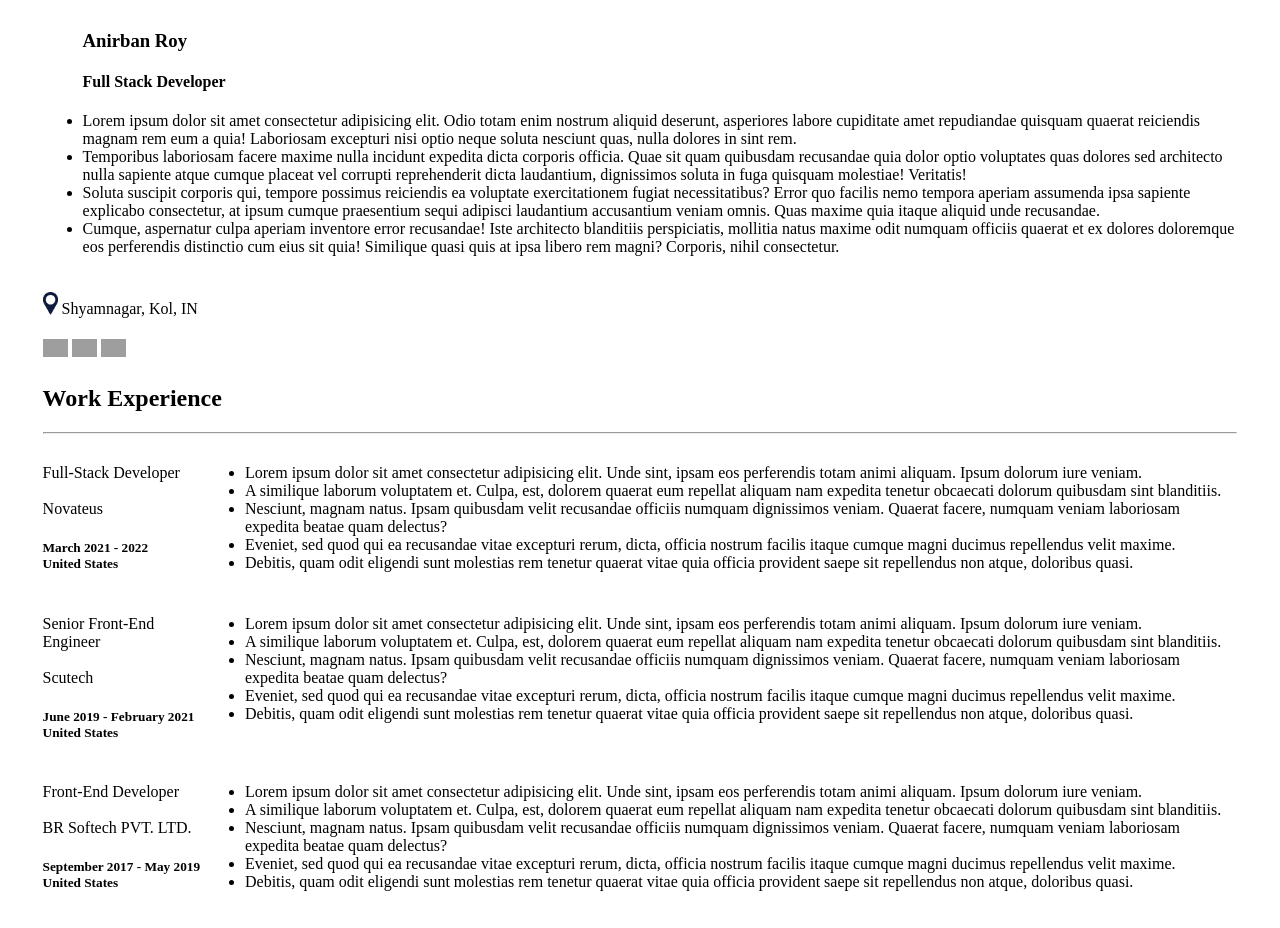
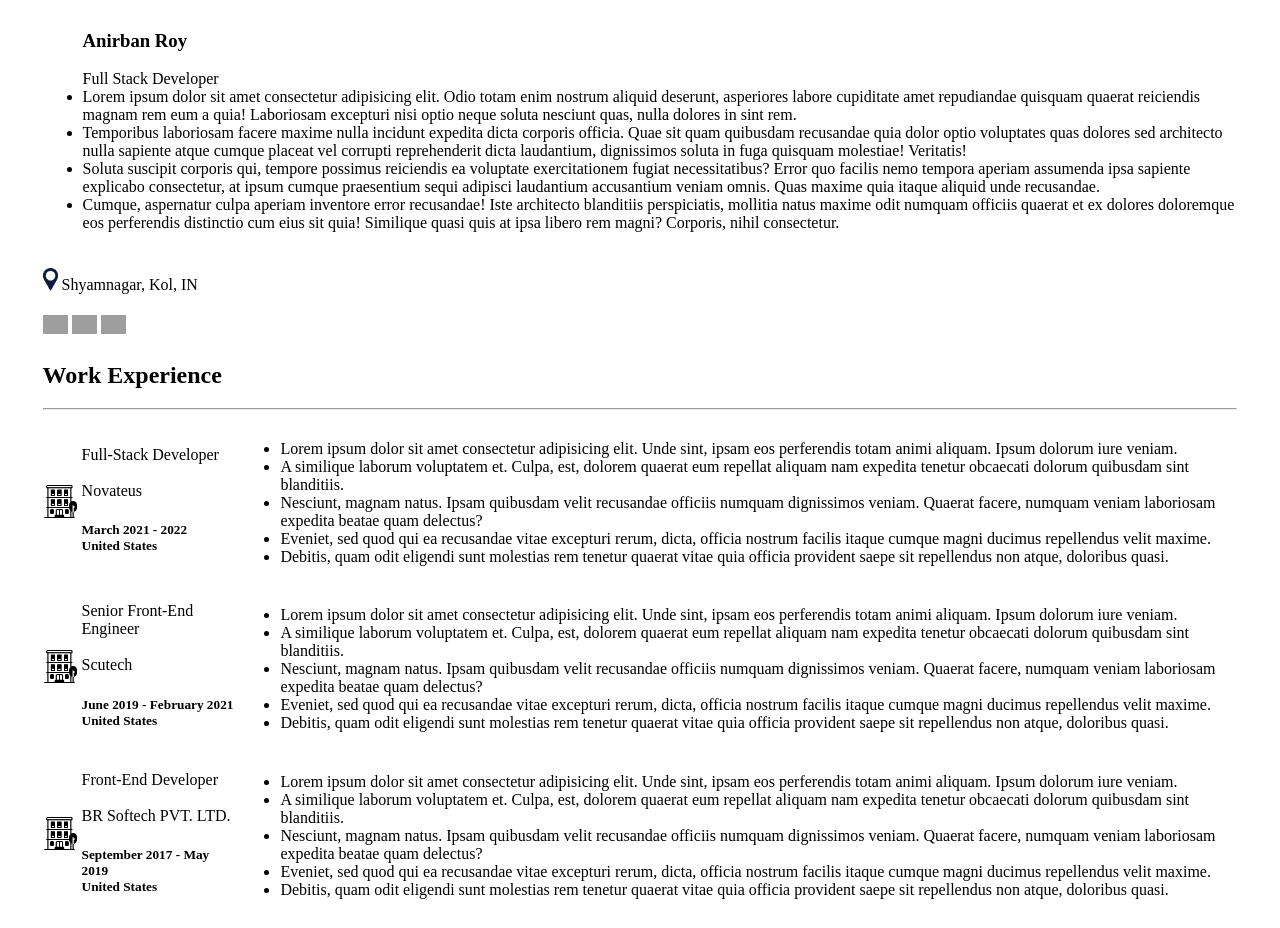
Before and after one commit to anirbanroy07/Full-Stack-IBM, a plain HTML site: page DAY-2/ASSIGNMENT/index.html in a window 1280 px wide. Drawn offline with Linux system fonts and the light colour scheme; grey boxes are pictures that could not be loaded.

Commit message:
Added imaged before work exp

```diff
--- a/DAY-2/ASSIGNMENT/index.html
+++ b/DAY-2/ASSIGNMENT/index.html
@@ -3,7 +3,7 @@
   <head>
     <meta charset="UTF-8" />
     <meta name="viewport" content="width=device-width, initial-scale=1.0" />
-    <title>Document</title>
+    <title>Assignment Day-2</title>
   </head>
   <body>
     <table align="center" width="95%">
@@ -11,7 +11,7 @@
       <td>
         <ul>
           <h3>Anirban Roy</h3>
-          <h4>Full Stack Developer</h4>
+          <h>Full Stack Developer</h>
           <li>
             Lorem ipsum dolor sit amet consectetur adipisicing elit. Odio totam
             enim nostrum aliquid deserunt, asperiores labore cupiditate amet
@@ -69,11 +69,12 @@
 
     <table align="center" width="95%" border="0">
       <tr>
-        <td valign="top">
+        <td valign="center"><img src="apartments_18633127.png" width="35px" alt=""></td>
+        <td valign="middle">
           <p>Full-Stack Developer <br /><br />Novateus</p>
           <h5>March 2021 - 2022 <br />United States</h5>
         </td>
-        <td valign="top">
+        <td valign="middle">
           <ul>
             <li>
               Lorem ipsum dolor sit amet consectetur adipisicing elit. Unde
@@ -104,11 +105,12 @@
         </td>
       </tr>
       <tr>
-        <td valign="top">
+        <td valign="center"><img src="apartments_18633127.png" width="35px" alt=""></td>
+        <td valign="ceneter">
           <p>Senior Front-End Engineer<br /><br />Scutech</p>
           <h5>June 2019 - February 2021<br />United States</h5>
         </td>
-        <td valign="top">
+        <td valign="ceneter">
           <ul>
             <li>
               Lorem ipsum dolor sit amet consectetur adipisicing elit. Unde
@@ -139,11 +141,12 @@
         </td>
       </tr>
       <tr>
-        <td valign="top">
+        <td valign="center"><img src="apartments_18633127.png" width="35px" alt=""></td>
+        <td valign="center">
           <p>Front-End Developer<br /><br />BR Softech PVT. LTD.</p>
           <h5>September 2017 - May 2019 <br/>United States</h5>
         </td>
-        <td valign="top">
+        <td valign="center">
           <ul>
             <li>
               Lorem ipsum dolor sit amet consectetur adipisicing elit. Unde
```
